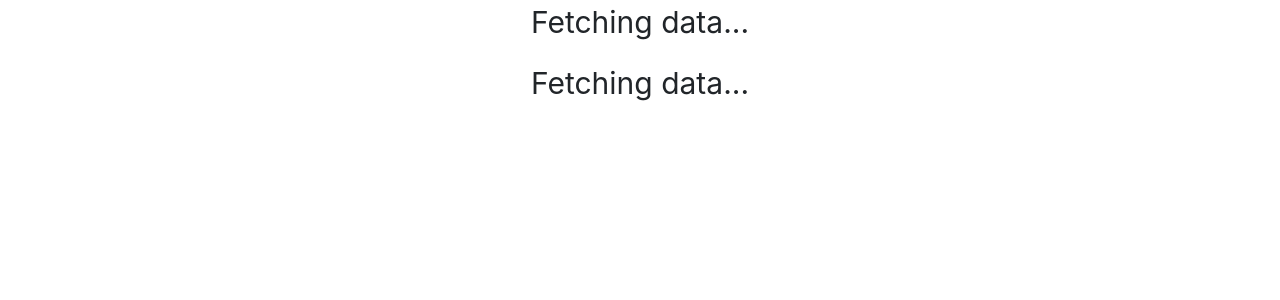
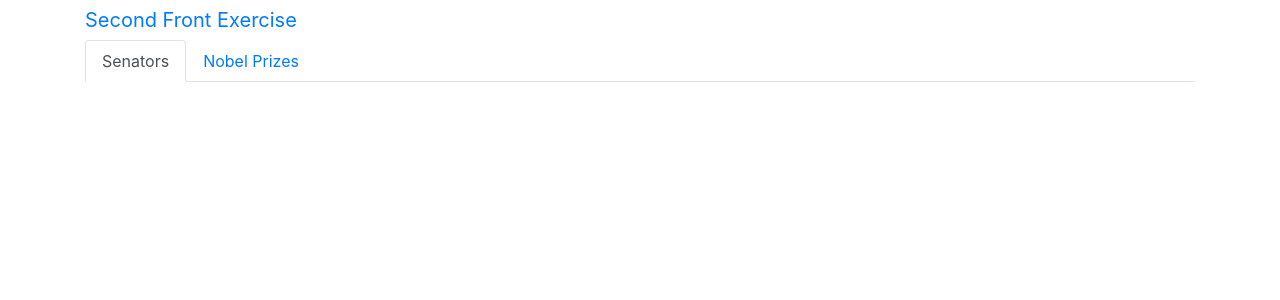
Before and after one commit to bmonty/exercise, a React (Create React App) app: page / in a window 1280 px wide. Shown: the top 300 px of the page. Built offline with nearby package versions, Linux system fonts and the light colour scheme; no server answers.

Commit message:
set up main page nav bar

```diff
--- a/package.json
+++ b/package.json
@@ -9,6 +9,7 @@
     "bootstrap": "^4.5.0",
     "react": "^16.13.1",
     "react-dom": "^16.13.1",
+    "react-router-dom": "^5.2.0",
     "react-scripts": "3.4.1"
   },
   "scripts": {
--- a/src/App.js
+++ b/src/App.js
@@ -1,5 +1,10 @@
 import React, { useEffect, useState } from 'react';
-import './App.css';
+import {
+  BrowserRouter as Router,
+  Switch,
+  Route,
+  Link
+} from 'react-router-dom';
 
 import Senators from './components/Senators';
 import NobelPrizes from './components/nobelPrizes';
@@ -45,10 +50,35 @@ function App() {
   }, []);
 
   return (
-    <div className="App">
-      <SenatorsLoading isLoading={senatorState.loading} senators={senatorState.senators} />
-      <NobelPrizeLoading isLoading={nobelPrizeState.loading} nobelPrizes={nobelPrizeState.nobelPrizes} />
-    </div>
+    <Router>
+      <div className="App">
+        <div class="container">
+          <div class="navbar-header">
+            <a href="#" class="navbar-brand">
+              Second Front Exercise
+            </a>
+          </div>
+
+          <ul class="nav nav-tabs">
+            <li class="nav-item">
+              <Link class="nav-link active" to="/senators">Senators</Link>
+            </li>
+            <li class="nav-item">
+              <Link class="nav-link" to="/nobel_prizes">Nobel Prizes</Link>
+            </li>
+          </ul>
+
+          <Switch>
+            <Route path="/senators">
+              <SenatorsLoading isLoading={senatorState.loading} senators={senatorState.senators} />
+            </Route>
+            <Route path="/nobel_prizes">
+              <NobelPrizeLoading isLoading={nobelPrizeState.loading} nobelPrizes={nobelPrizeState.nobelPrizes} />
+            </Route>
+          </Switch>
+        </div>
+      </div>
+    </Router>
   );
 }
 
```
Also changed, not shown: 1 other file (tests, documents, lock files or other folders).
